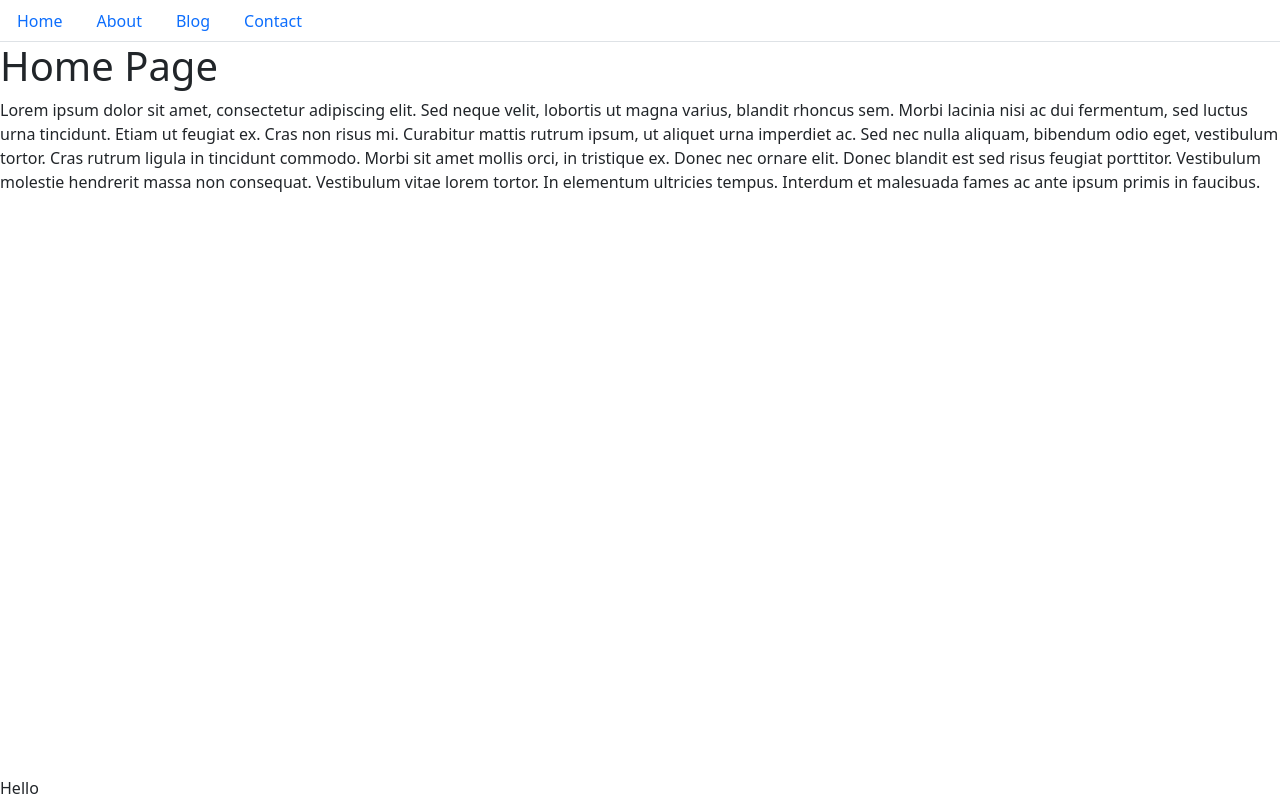
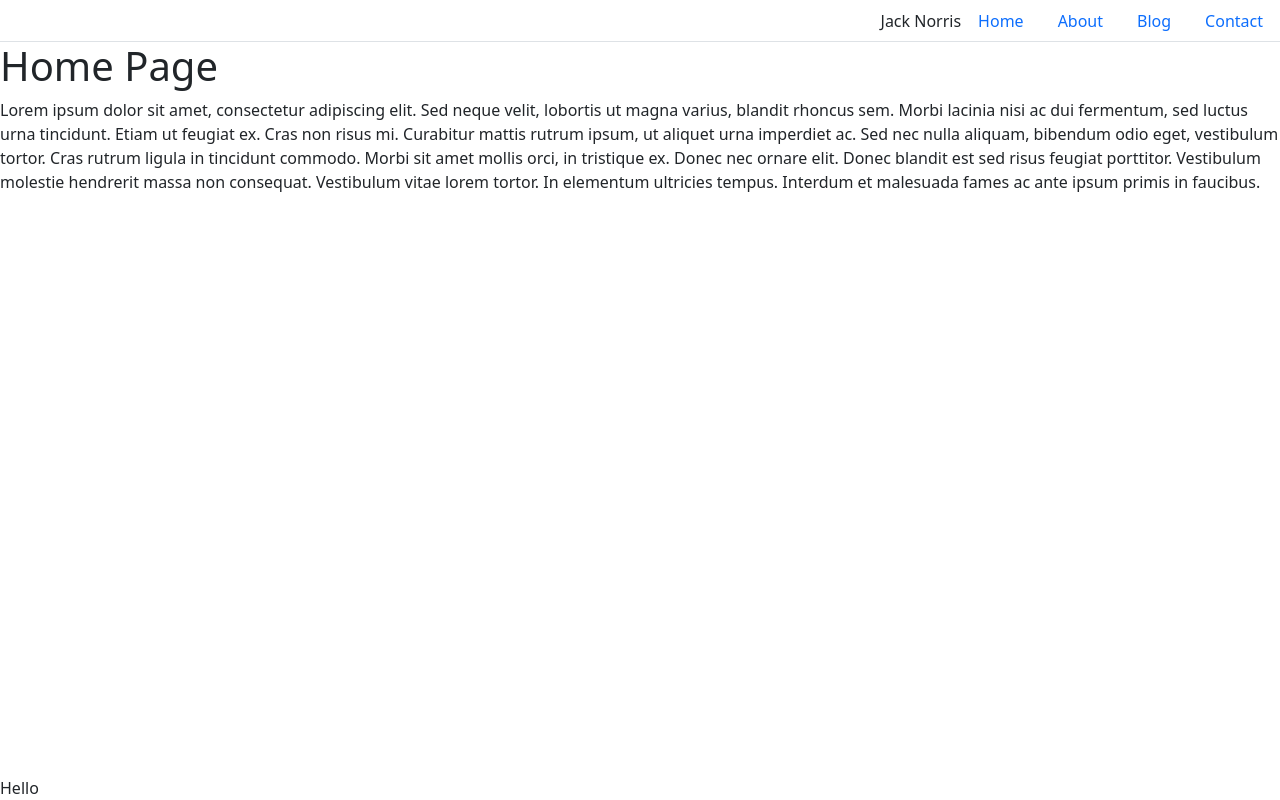
Before and after one commit to jacksonnorris/bc-react-portfolio, a React (Create React App) app: page / in a window 1280 px wide. Built offline with nearby package versions, Linux system fonts and the light colour scheme.

Commit message:
added header

```diff
--- a/src/App.css
+++ b/src/App.css
@@ -4,7 +4,25 @@
   min-height: 100vh;
 }
 
+#root div {}
+
+header {
+  display: flex;
+  flex-wrap: wrap;
+  justify-content: flex-end;
+  width: 100%;
+  border-bottom: 1px solid #dee2e6;
+}
+
+header span {
+  align-content: center;
+}
+
 footer {
   bottom: 0;
   position: absolute;
 }
+
+.nav {
+  border-bottom: none !important;
+}
--- a/src/components/Footer.js
+++ b/src/components/Footer.js
@@ -1,3 +1,4 @@
+
 const footer = () => {
   return (
     <container>
--- a/src/components/PortfolioContainer.js
+++ b/src/components/PortfolioContainer.js
@@ -29,7 +29,10 @@ export default function PortfolioContainer() {
 
   return (
     <div>
-      <NavTabs pages={pages} currentPage={currentPage} handlePageChange={handlePageChange} />
+      <header>
+        <span className='nav nav-tabs'>Jack Norris</span>
+        <NavTabs pages={pages} currentPage={currentPage} handlePageChange={handlePageChange} />
+      </header>
       {renderPage()}
       <footer><Footer /></footer>
     </div>
--- a/src/index.js
+++ b/src/index.js
@@ -2,6 +2,5 @@ import React from 'react';
 import ReactDOM from 'react-dom';
 import App from './App';
 import 'bootstrap/dist/css/bootstrap.min.css';
-import './App.css'
 
 ReactDOM.render(<App />, document.getElementById('root'));
```
